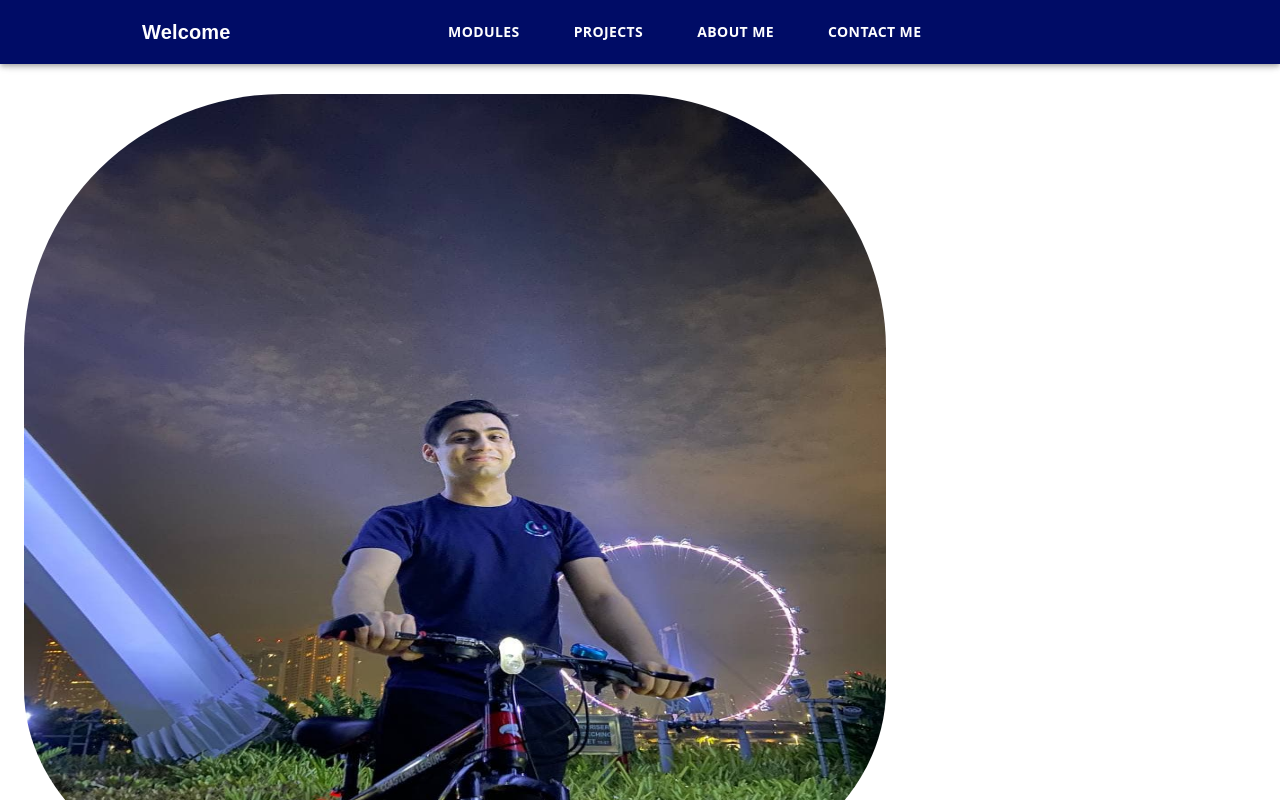
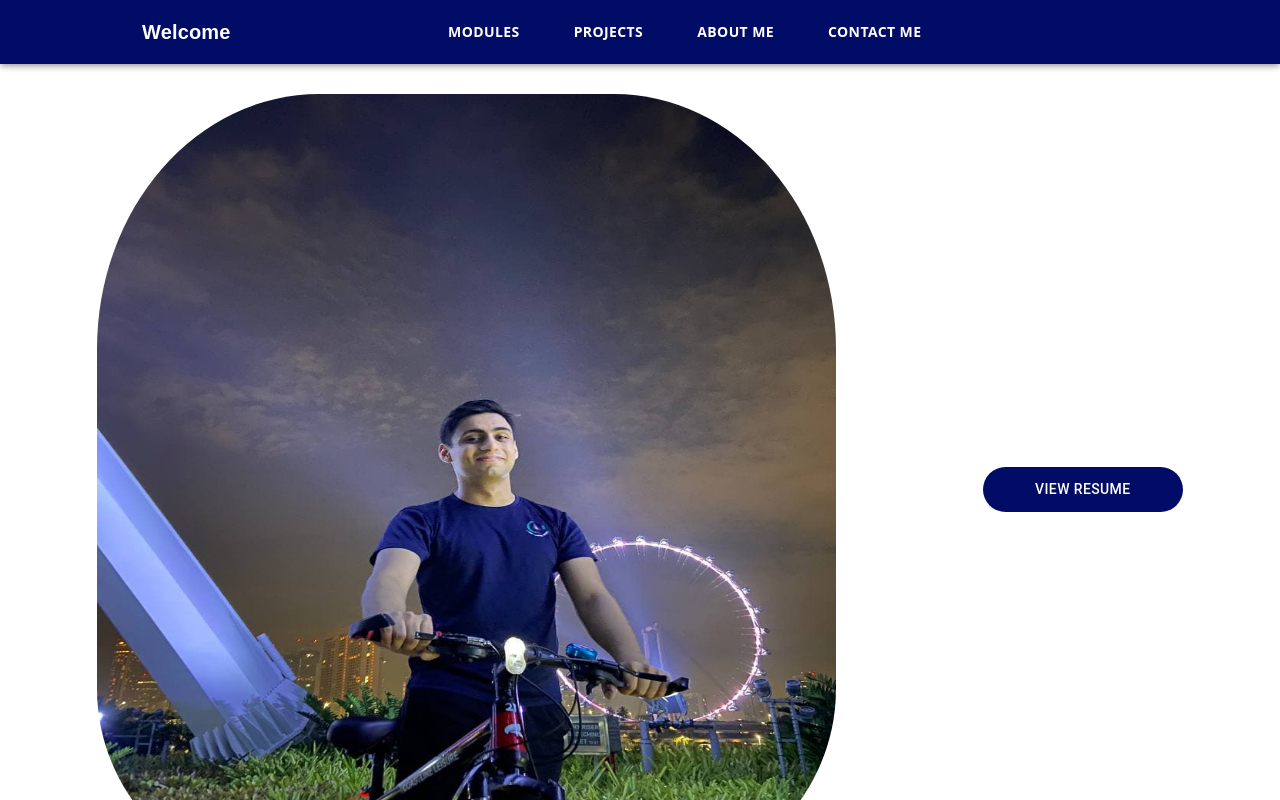
Before and after one commit to rehmmann/portfolio, a React (Create React App) app: page / in a window 1280 px wide. Shown: the top 800 px of the page. Built offline with nearby package versions, Linux system fonts and the light colour scheme.

Commit message:
gh pages

```diff
--- a/package.json
+++ b/package.json
@@ -2,12 +2,14 @@
   "name": "portfolio",
   "version": "0.1.0",
   "private": true,
+  "homepage": "https://rehmmann.github.io/portfolio",
   "dependencies": {
     "@material-ui/core": "^4.12.3",
     "@material-ui/icons": "^4.11.2",
     "@testing-library/jest-dom": "^5.11.4",
     "@testing-library/react": "^11.1.0",
     "@testing-library/user-event": "^12.1.10",
+    "gh-pages": "^3.2.3",
     "react": "^17.0.2",
     "react-dom": "^17.0.2",
     "react-router-dom": "^5.2.0",
@@ -16,6 +18,8 @@
   },
   "scripts": {
     "start": "react-scripts start",
+    "predeploy": "yarn run build",
+    "deploy": "gh-pages -d build",
     "build": "react-scripts build",
     "test": "react-scripts test",
     "eject": "react-scripts eject"
--- a/src/Components/Grid.js
+++ b/src/Components/Grid.js
@@ -3,7 +3,8 @@ import { makeStyles } from "@material-ui/core/styles";
 import Paper from "@material-ui/core/Paper";
 import Grid from "@material-ui/core/Grid";
 import Cards from "./Cards";
-import { Container,Divider, Typography } from "@material-ui/core";
+import { Button, Container, Divider, Typography } from "@material-ui/core";
+import { blue } from "@material-ui/core/colors";
 const useStyles = makeStyles((theme) => ({
   root: {
     flexGrow: 1,
@@ -14,20 +15,32 @@ const useStyles = makeStyles((theme) => ({
   },
   container: {
     width: "100%",
-    overflow: "hidden",
-
-    // backgroundColor: "#4a41cd",
+    display: "flex",
+    flexDirection: "row",
+    alignItems: "center",
+    justifyContent: 'space-around'
   },
   img: {
     position: "relative",
     top: 30,
     // marginRight:'auto',
-
     // marginLeft: "auto",
     paddingBottom: 50,
     borderRadius: "30%",
     maxHeight: "50rem",
-    width: "70%",
+    width: "60%",
+  },
+  button: {
+    borderRadius:30,
+    width: 200,
+    height: 45,
+    // marginLeft: 5,
+    backgroundColor: "#000C66",
+    color: "#fff",
+    "&:hover": {
+      backgroundColor: "#000C66",
+      color: "#fff",
+    },
   },
   paper: {
     padding: theme.spacing(1),
@@ -83,15 +96,21 @@ export default function NestedGrid() {
           alt="Italian Trulli"
           className={classes.img}
         />
+        <Button
+          className={classes.button}
+          href="https://drive.google.com/file/d/1qoYI5mHx-zi_UOif4lKNmwNFS_YlVBd5/view?usp=sharing"
+        >
+          View Resume
+        </Button>
       </Container>
-      <Divider variant='middle' />
-      <Typography variant='h6' align='center'>
+
+      <Divider variant="middle" />
+      <Typography variant="h6" align="center">
         Modules
       </Typography>
       <Container>
-
         <Grid container spacing={2}>
-          <Grid container  spacing={3}>
+          <Grid container spacing={3}>
             <FormRow />
           </Grid>
           {/* <Grid container item xs={12} spacing={3}>
```
Also changed, not shown: 1 other file (tests, documents, lock files or other folders).
